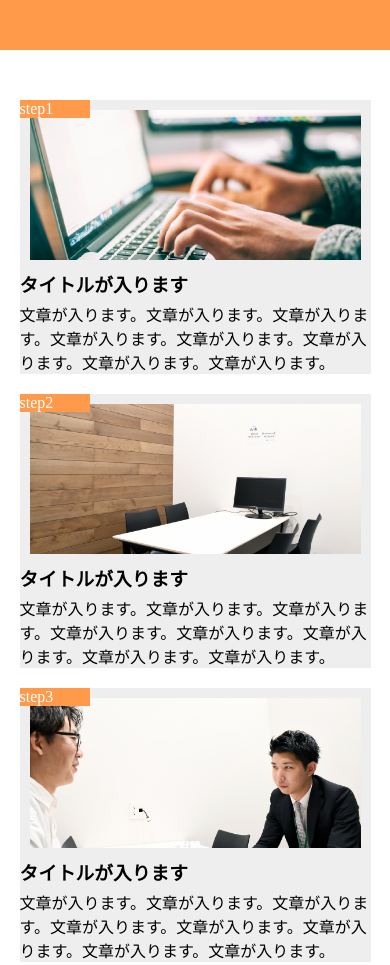
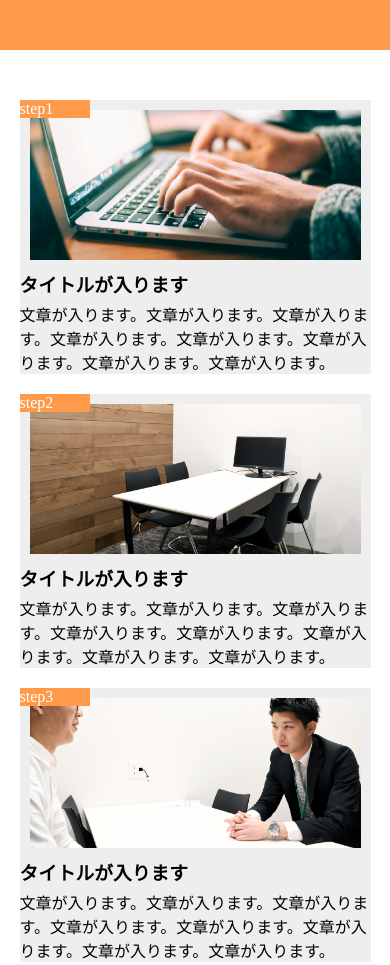
Before and after one commit to masashi005/Task1, a plain HTML site: page index.html in a window 390 px wide. Shown: the top 965 px of the page. Drawn offline with Linux system fonts and the light colour scheme.

Commit message:
fix1 task1

```diff
--- a/style.css
+++ b/style.css
@@ -36,7 +36,7 @@ main{
   height: 150px;
   background-image: url(img/flow01.png);
   background-size: cover;
-  background-position: center;
+  background-position: bottom;
   margin: 10px;
 }
 
@@ -44,7 +44,7 @@ main{
   height: 150px;
   background-image: url(img/flow02.png);
   background-size: cover;
-  background-position: center;
+  background-position: bottom;
   margin: 10px;
 }
 
@@ -52,7 +52,7 @@ main{
   height: 150px;
   background-image: url(img/flow03.png);
   background-size: cover;
-  background-position: center;
+  background-position: bottom;
   margin: 10px;
 }
 
@@ -77,11 +77,11 @@ footer{
 }
 
 /*以下レスポンシブル*/
-@media screen and (max-width:960px){
+@media screen and (max-width:768px){
 
   main{
     width: 90vw;
-    margin: 50px auto;
+    margin: 50px 5vw;
     display: block;
   }
 
```
